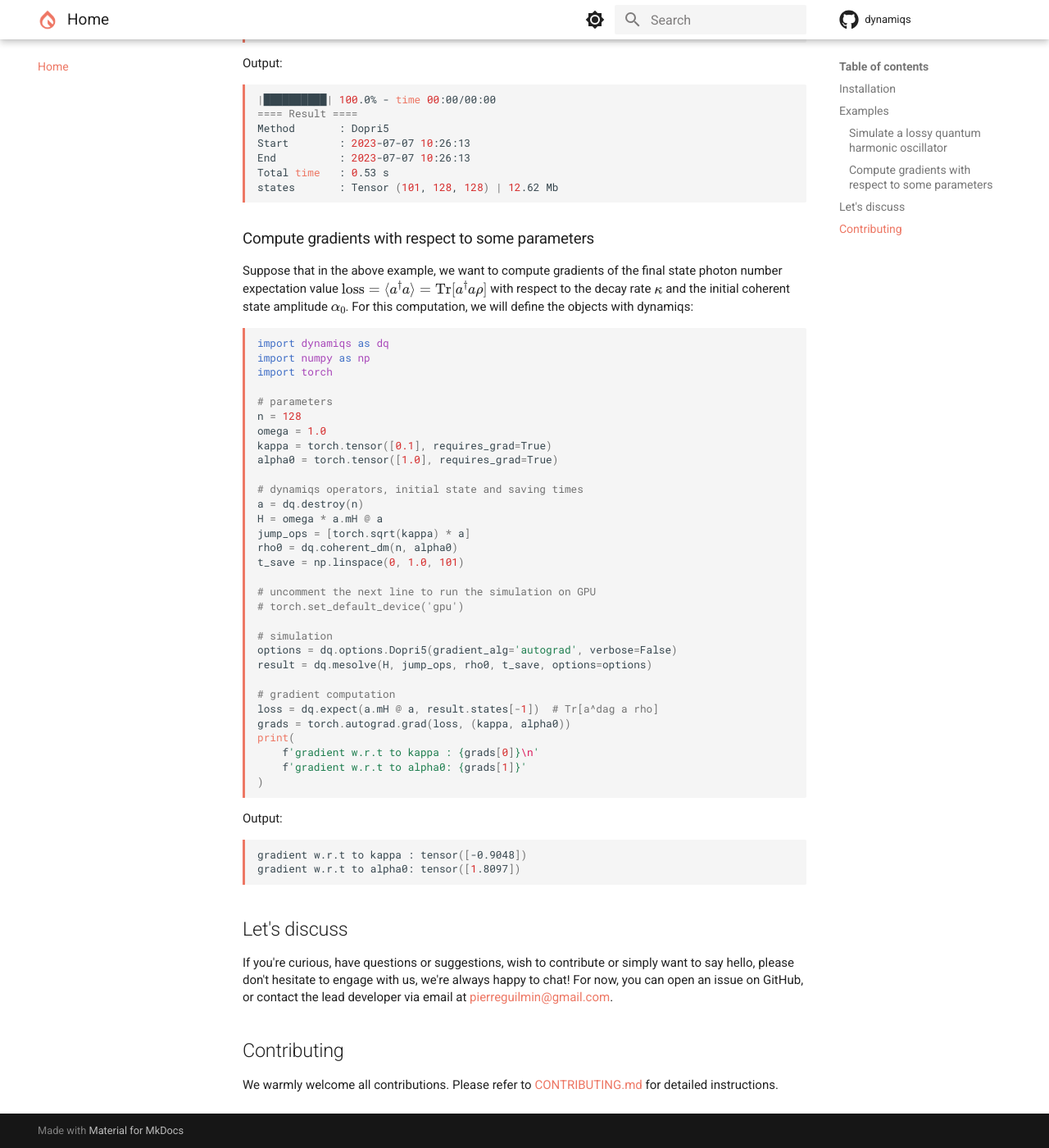
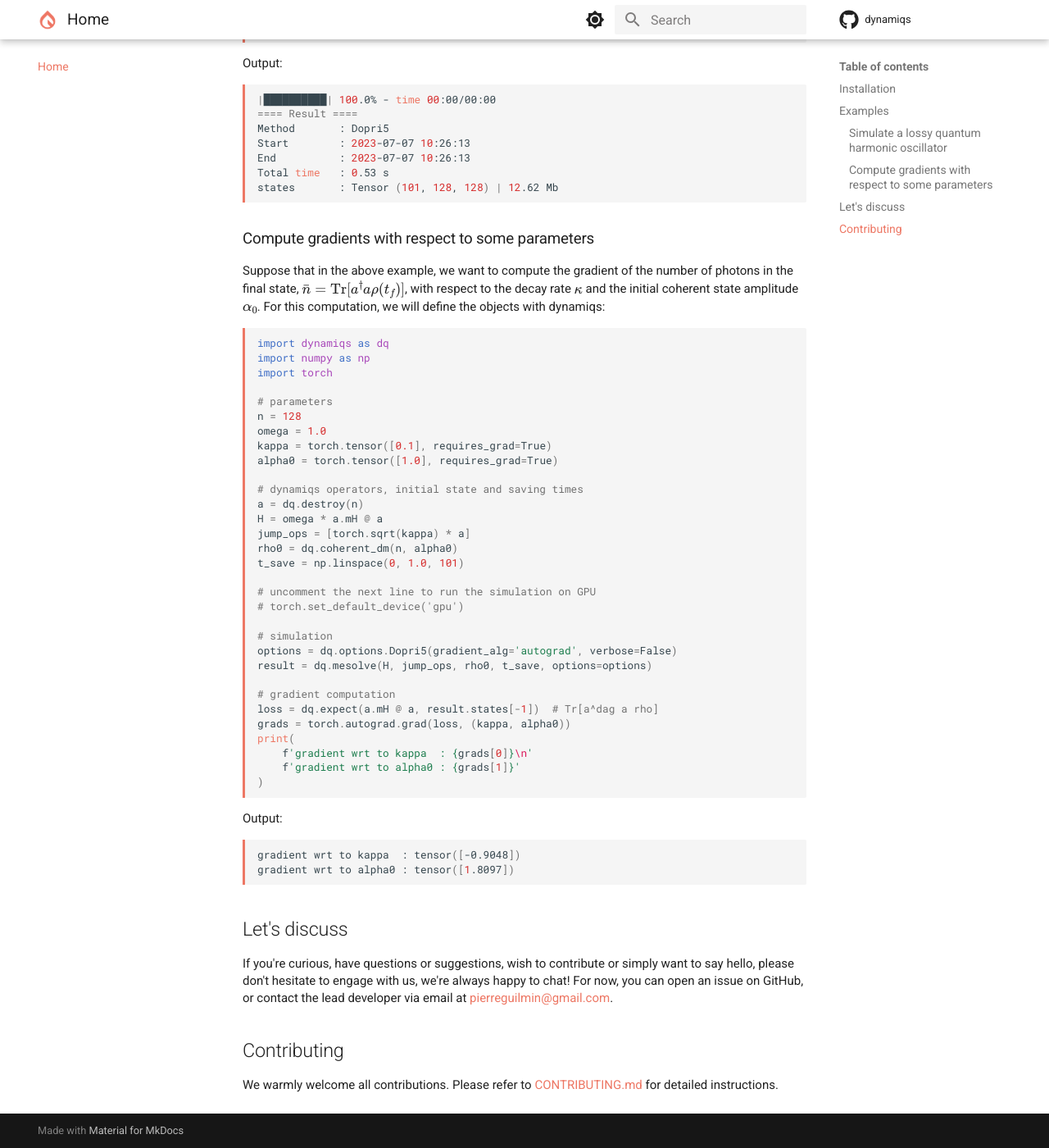
Before and after one commit to dynamiqs/dynamiqs, an MkDocs documentation site: the page built from docs/index.md, in a window 1280 px wide and 1400 px high, scrolled down 1739 px. Shown: the whole window at 82% size. Built offline with MkDocs 1.6.1 and Material for MkDocs 9.7.7, drawn with Linux system fonts in a browser that asks for light colours; emoji names are drawn with the system emoji font; comment, search, counter and statistics services are not loaded.

Commit message:
Fix @gautierronan comments

````diff
--- a/docs/index.md
+++ b/docs/index.md
@@ -80,7 +80,7 @@ states       : Tensor (101, 128, 128) | 12.62 Mb
 
 ### Compute gradients with respect to some parameters
 
-Suppose that in the above example, we want to compute gradients of the final state photon number expectation value $\text{loss}=\braket{a^\dagger a}=\mathrm{Tr}[a^\dagger a \rho]$ with respect to the decay rate $\kappa$ and the initial coherent state amplitude $\alpha_0$. For this computation, we will define the objects with dynamiqs:
+Suppose that in the above example, we want to compute the gradient of the number of photons in the final state, $\bar{n} = \mathrm{Tr}[a^\dagger a \rho(t_f)]$, with respect to the decay rate $\kappa$ and the initial coherent state amplitude $\alpha_0$. For this computation, we will define the objects with dynamiqs:
 
 ```python
 import dynamiqs as dq
@@ -111,16 +111,16 @@ result = dq.mesolve(H, jump_ops, rho0, t_save, options=options)
 loss = dq.expect(a.mH @ a, result.states[-1])  # Tr[a^dag a rho]
 grads = torch.autograd.grad(loss, (kappa, alpha0))
 print(
-    f'gradient w.r.t to kappa : {grads[0]}\n'
-    f'gradient w.r.t to alpha0: {grads[1]}'
+    f'gradient wrt to kappa  : {grads[0]}\n'
+    f'gradient wrt to alpha0 : {grads[1]}'
 )
 ```
 
 Output:
 
 ```shell
-gradient w.r.t to kappa : tensor([-0.9048])
-gradient w.r.t to alpha0: tensor([1.8097])
+gradient wrt to kappa  : tensor([-0.9048])
+gradient wrt to alpha0 : tensor([1.8097])
 ```
 
 ## Let's discuss
````
Also changed, not shown: README.md (+5 -5 lines).
